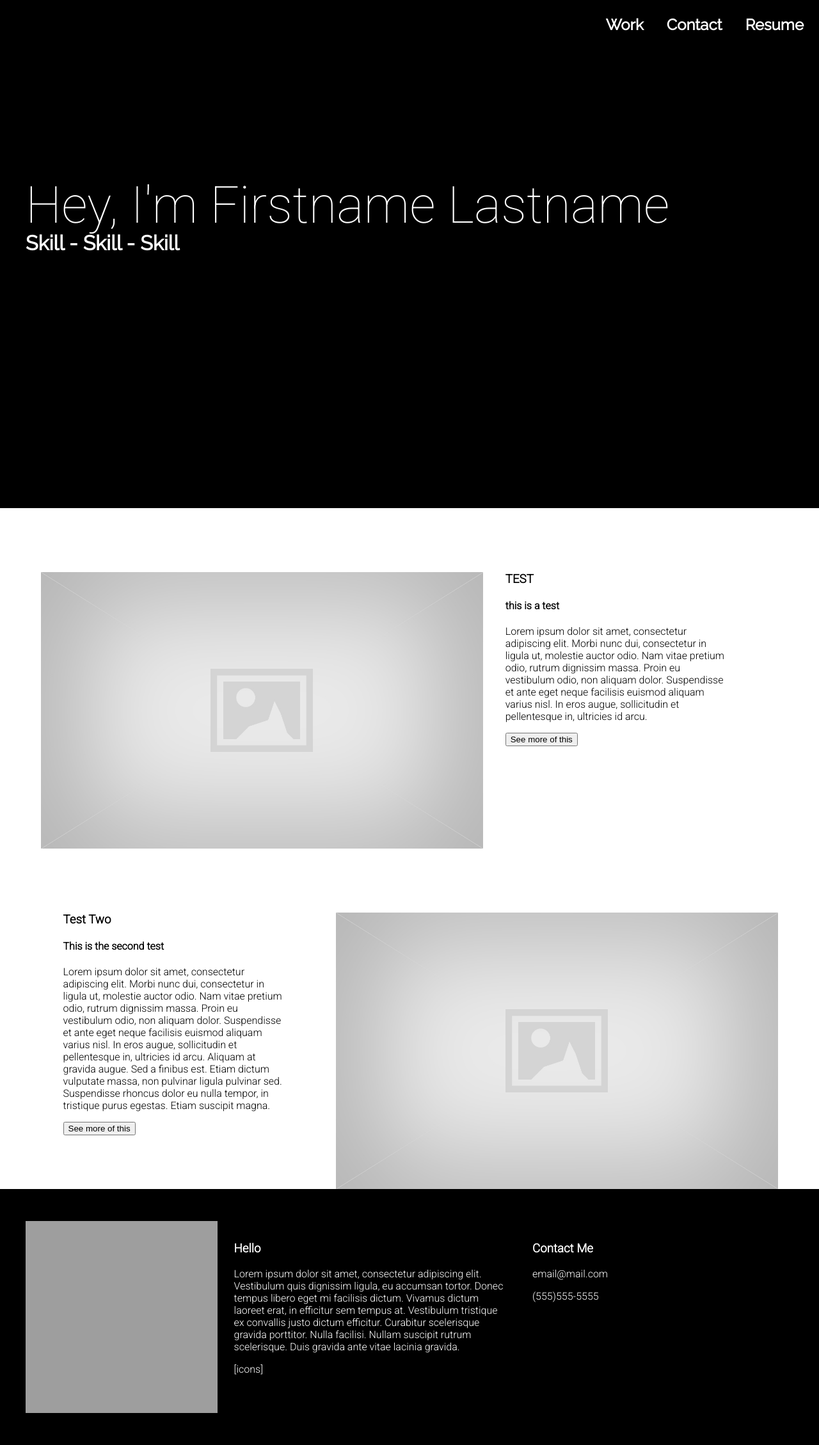
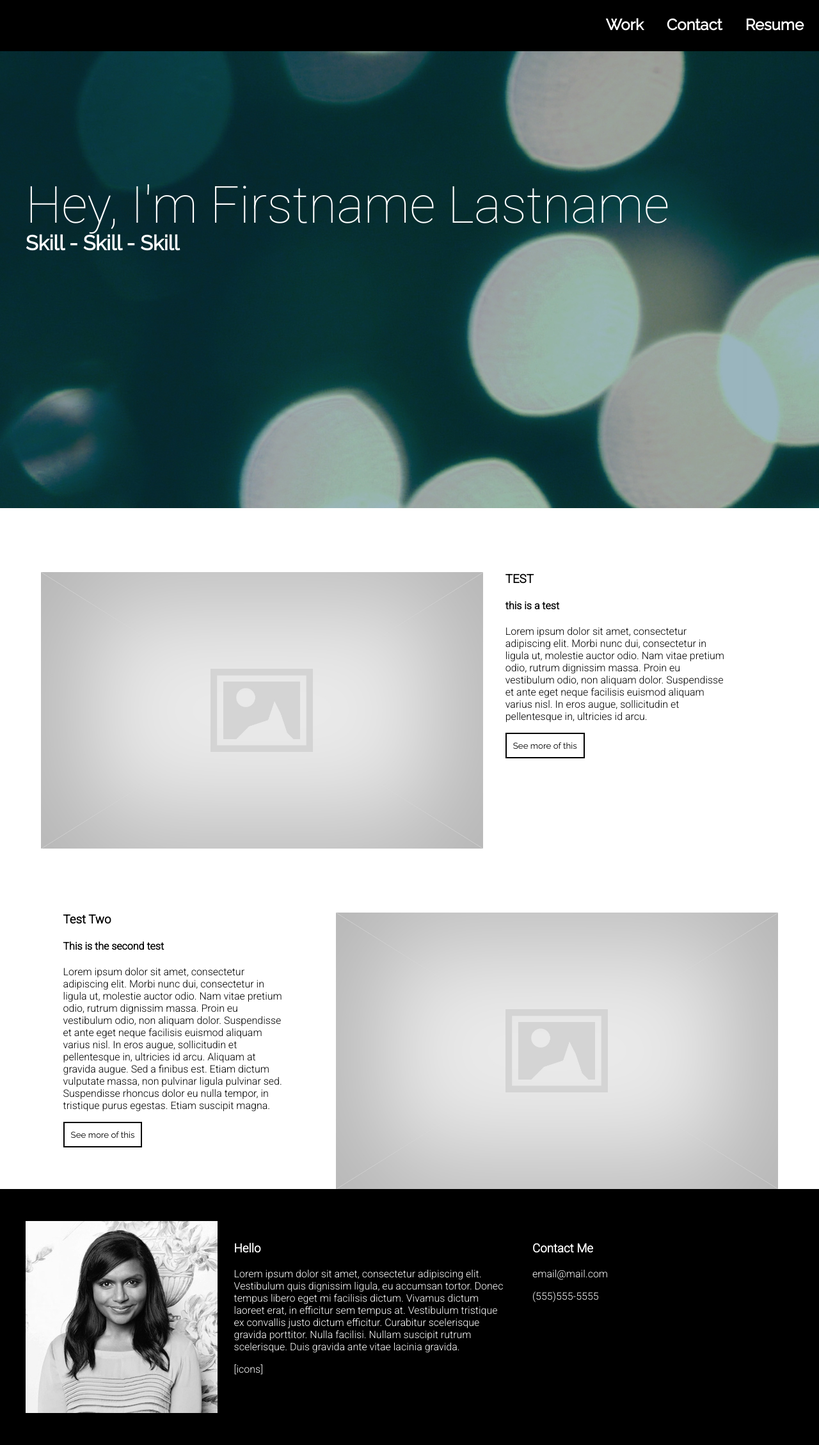
Before and after one commit to mellolikejello/Career-Skills-Group-Two, a PHP site: page / in a window 1280 px wide. Shown: the whole page at 64% size. Run offline with PHP 8.4, Linux system fonts and the light colour scheme; grey boxes are pictures that could not be loaded.

Commit message:
updated button styling, added self and top view photos

```diff
--- a/index.html
+++ b/index.html
@@ -18,10 +18,10 @@
             <a href="resume.pdf" target="_about">Resume</a>
 			<a href="#contact">Contact</a>
             <a href="#work">Work</a>
-
         </h2>
         <h1 id="welcome-text">Hey, I'm Firstname Lastname</h1>
 		<h3 id="skill-text">Skill - Skill - Skill</h3>
+        <!-- <img id="welcome-arrow" src="Images/triangle.jpg"> -->
     </div>
 	<div id="content" name="work">
         <div class="project">
@@ -43,7 +43,7 @@
             </div>
         </div>
     </div>
-   <div id="foot" name="contact"> <img src="http://allaboutuarts.ca/wp-content/uploads/2012/07/placeholder.jpg" alt="alt text">
+   <div id="foot" name="contact"> <img src="Images/self.jpg" alt="self portrait">
         <div id="about">
             <h3>Hello</h3>
             <p>Lorem ipsum dolor sit amet, consectetur adipiscing elit. Vestibulum quis dignissim ligula, eu accumsan tortor. Donec tempus libero eget mi facilisis dictum. Vivamus dictum laoreet erat, in efficitur sem tempus at. Vestibulum tristique ex convallis justo dictum efficitur. Curabitur scelerisque gravida porttitor. Nulla facilisi. Nullam suscipit rutrum scelerisque. Duis gravida ante vitae lacinia gravida.</p>
--- a/style/style.css
+++ b/style/style.css
@@ -41,6 +41,7 @@ header li {
 
 #welcome-view {
 	background-color: #000;
+	background-image: url("../Images/topPhoto.jpg");
 	color: white;
 	height: 95vh;
 	width: 100%;
@@ -92,6 +93,10 @@ header li {
 	color:#fff;
 }
 
+#welcome-arrow {
+	/* in progress */
+}
+
 #content {
 	background-color: white;
 	margin:auto;
@@ -140,6 +145,13 @@ header li {
 	padding-left: 3%;
 }
 
+button {
+	background: white;
+	border: 2px solid black;
+	font-family: 'Raleway', sans-serif;
+	padding: 10px;
+}
+
 #foot{
 	height: 400px;
 	width:100%;
```
Also changed, not shown: Images/self.jpg (added), Images/topPhoto.jpg (added), Images/triangle.png (added).
